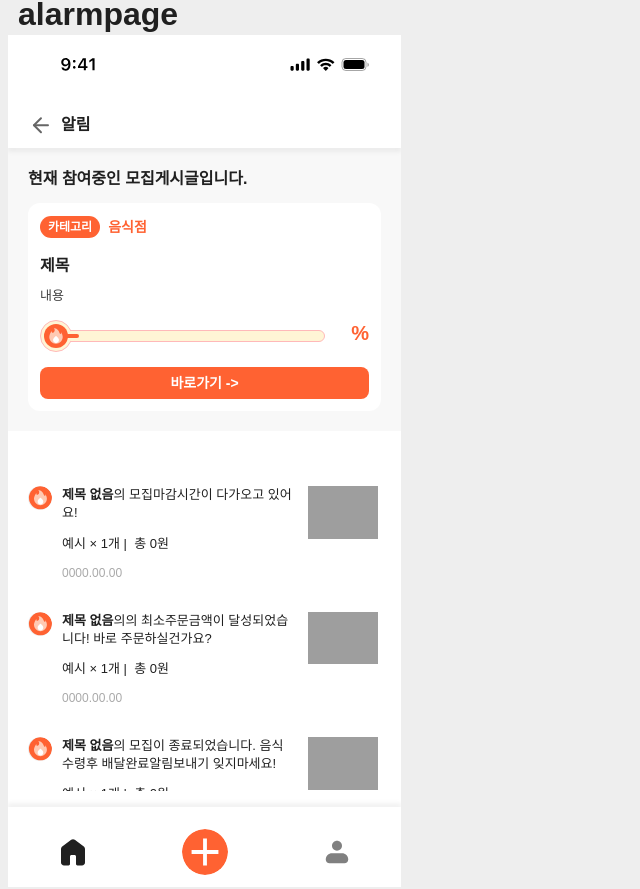
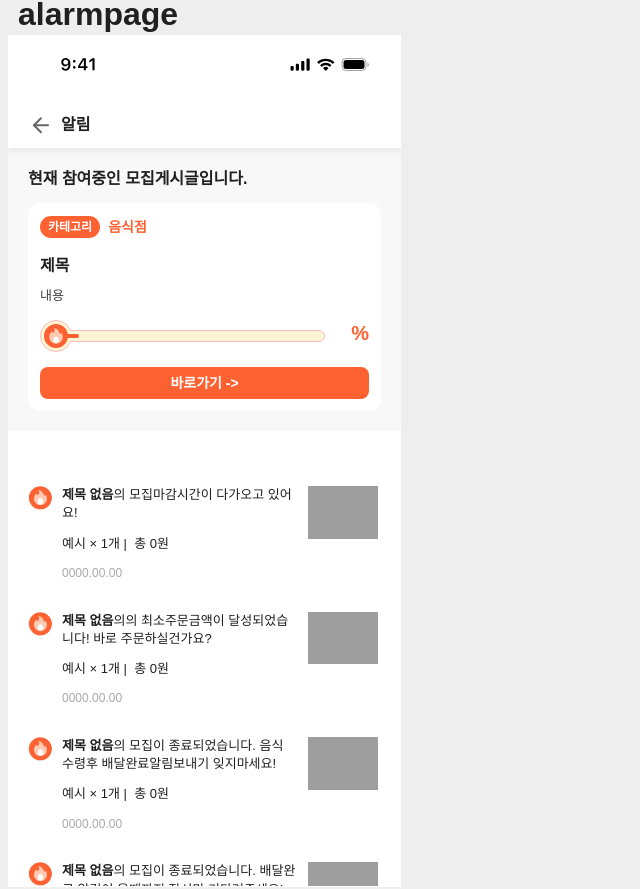
Before and after one commit to arane152/final-project, a React (Vite) app: page / in a window 1280 px wide. Shown: the part 1796-2685 px from the top of the page, without its empty margins (0-640 px from the left). Built offline with nearby package versions, Linux system fonts and the light colour scheme; grey boxes are pictures that could not be loaded; a web font is replaced by a local one.

Commit message:
TaeSeob-"Device.jsx/MainPage.jsx"-0526
작업자:심태섭
작업내용: Device.jsx에 바텀이 없는 경우 추가 / MainPage에서 x축 스크롤이 끝까지 안되고 잘리는 현상 수정
작업일: 05/26

```diff
--- a/pages/AlarmPage.jsx
+++ b/pages/AlarmPage.jsx
@@ -12,8 +12,8 @@ const AlarmUl = styled.ul`
   margin-top: 35px;
 `
 const UlBox = styled.div`
-  height: 360px;
-  flex: 1;
+  padding-bottom: 20px;
+  flex: 1 1 auto;
   overflow-y: scroll;
   scrollbar-width: none;
 -ms-overflow-style: none;
@@ -24,6 +24,8 @@ const UlBox = styled.div`
 `
 const StyledBox=styled.div`
   height: 100%;
+  display: flex;
+  flex-direction: column;
   overflow: hidden;
 `
 function AlarmPage(props) {
@@ -51,7 +53,7 @@ function AlarmPage(props) {
 
 
   return  (
-    <Device content="알림" gnbType="gnb">
+    <Device content="알림" gnbType="none">
       <StyledBox>
         <AlarmNowPostContainer></AlarmNowPostContainer>
         <UlBox>
--- a/pages/MainPage.jsx
+++ b/pages/MainPage.jsx
@@ -4,7 +4,8 @@ import PostItem from "../src/modules/Postitem";
 import Device from "../src/layouts/Device";
 
 const CategoryBox = styled.div`
-width: 375px;
+width: 393px;
+box-sizing: border-box;
 overflow-x: scroll;
 background-color: #f8f8f8;
 margin: 0;
@@ -22,7 +23,13 @@ height: 32px;
 margin: 0;
 padding: 0;
 gap: 8px;
-white-space: nowrap;`
+white-space: nowrap;
+
+  &::after {
+    content: '';
+    flex: 0 0 12px;
+  }
+`
 
 const PostBox =styled.div`
 height: 588px;
--- a/pages/ParticipationPage.jsx
+++ b/pages/ParticipationPage.jsx
@@ -22,7 +22,7 @@ function ParticipationPage() {
   ];
 
   return (
-    <Device content="참여현황" headerType="" gnbType="btn" btnType="">
+    <Device content="참여현황" headerType="" gnbType="none" btnType="">
       <PostPartyContainer />
       <PostRequestContainer applicants={dummyApplicants} />
     </Device>
--- a/src/layouts/Device.jsx
+++ b/src/layouts/Device.jsx
@@ -21,7 +21,7 @@ const DeviceWrapper = styled.div`
 const ContentWrapper = styled.div`
     display: block;
     width: 393px;
-    height: 658px;
+    height: ${props => props.gnbtype == "none" ? "738px" : "658px"};
     margin: 0;
     overflow-y: scroll;
     scrollbar-width: none;
@@ -49,7 +49,7 @@ function Device(props) {
     return (
         <DeviceWrapper>
             <Header content={props.content} type={props.headerType || ""}></Header>
-            <ContentWrapper>
+            <ContentWrapper gnbtype={props.gnbType || "none"}>
                 {props.children}
             </ContentWrapper>
             <Gnb type={props.gnbType || "none"}>
--- a/src/modules/Postitem.jsx
+++ b/src/modules/Postitem.jsx
@@ -54,6 +54,11 @@ height: 200px;
   object-fit: cover;
   border-radius: 8px;
   }
+
+  &::after {
+    content: '';
+    flex: 0 0 10px;
+  }
 `
 const ItemBotton=styled.div`
 padding: 0 20px;`
```
Lines whose indentation alone changed are shown as unchanged.
